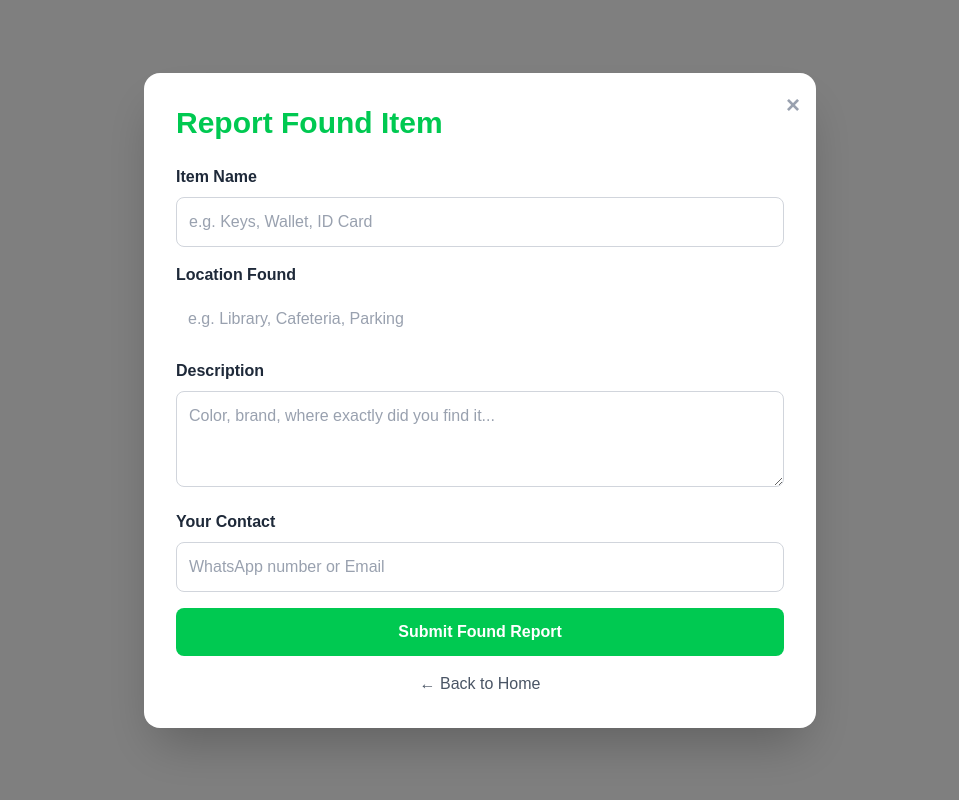
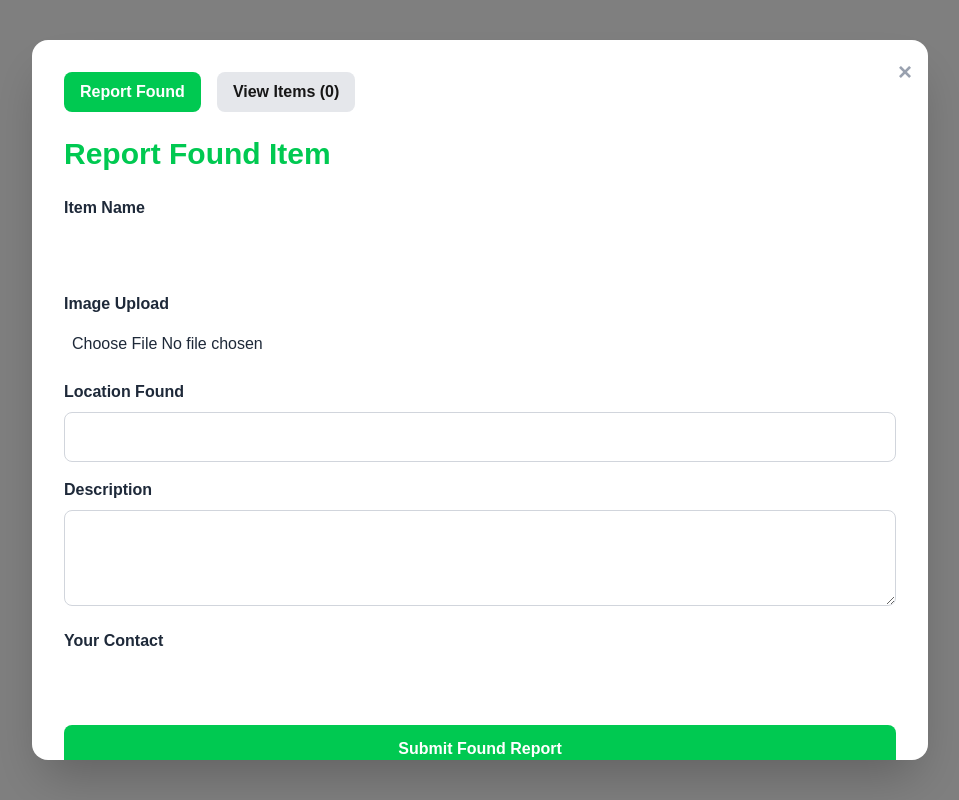
Before and after one commit to ridafarooq873-lgtm/-campus-lostfound, a Next.js app: page /found in a window 1280 px wide. Shown: the whole page, without its empty margins (160-1119 px from the left). Built offline with nearby package versions, Linux system fonts and the light colour scheme.

Commit message:
Update page.tsx

```diff
--- a/app/found/page.tsx
+++ b/app/found/page.tsx
@@ -1,70 +1,171 @@
 'use client'
-import { useState } from 'react'
+import { useState, useEffect } from 'react'
 import { useRouter } from 'next/navigation'
 
+type Item = {
+  id: string
+  name: string
+  location: string
+  desc: string
+  contact: string
+  type: 'found'
+  date: string
+  image: string
+  claimed: boolean
+}
+
 export default function FoundForm() {
-  const [form, setForm] = useState({name:'', location:'', desc:'', contact:''})
+  const [form, setForm] = useState({name:'', location:'', desc:'', contact:'', image:''})
+  const [items, setItems] = useState<Item[]>([])
+  const [search, setSearch] = useState('')
+  const [filter, setFilter] = useState<'all' | 'claimed' | 'unclaimed'>('all')
+  const [view, setView] = useState<'form' | 'list'>('form')
   const router = useRouter()
+
+  // Load items on mount
+  useEffect(() => {
+    const saved = JSON.parse(localStorage.getItem('foundItems') || '[]')
+    setItems(saved)
+  }, [])
+
+  const handleImageUpload = (e: React.ChangeEvent<HTMLInputElement>) => {
+    const file = e.target.files?.[0]
+    if (!file) return
+    const reader = new FileReader()
+    reader.onload = () => {
+      setForm({...form, image: reader.result as string})
+    }
+    reader.readAsDataURL(file)
+  }
 
   const handleSubmit = (e: React.FormEvent<HTMLFormElement>) => {
     e.preventDefault()
-    const items = JSON.parse(localStorage.getItem('foundItems') || '[]')
-    items.push({...form, type: 'found', date: new Date().toLocaleString()})
-    localStorage.setItem('foundItems', JSON.stringify(items))
+    const newItem: Item = {
+     ...form,
+      id: Date.now().toString(),
+      type: 'found',
+      date: new Date().toLocaleString(),
+      claimed: false
+    }
+    const updated = [newItem,...items]
+    setItems(updated)
+    localStorage.setItem('foundItems', JSON.stringify(updated))
     alert('Report Submitted!')
-    setForm({name:'', location:'', desc:'', contact:''})
-    router.push('/') // This will close the page and go back to home
+    setForm({name:'', location:'', desc:'', contact:'', image:''})
+    setView('list')
+  }
+
+  const handleClaim = (id: string) => {
+    const updated = items.map(item =>
+      item.id === id? {...item, claimed: true} : item
+    )
+    setItems(updated)
+    localStorage.setItem('foundItems', JSON.stringify(updated))
   }
 
   const handleClose = () => {
-    router.push('/') // Back button / X button
+    router.push('/')
   }
+
+  const filteredItems = items.filter(item => {
+    const matchesSearch = item.name.toLowerCase().includes(search.toLowerCase()) ||
+                          item.desc.toLowerCase().includes(search.toLowerCase())
+    const matchesFilter = filter === 'all' ||
+                         (filter === 'claimed' && item.claimed) ||
+                         (filter === 'unclaimed' &&!item.claimed)
+    return matchesSearch && matchesFilter
+  })
 
   return (
     <div className="fixed inset-0 bg-black/50 flex items-center justify-center p-4 z-50" onClick={handleClose}>
-      <main onClick={(e) => e.stopPropagation()} className="w-full max-w-2xl bg-white p-8 rounded-2xl shadow-2xl relative">
+      <main onClick={(e) => e.stopPropagation()} className="w-full max-w-4xl bg-white p-8 rounded-2xl shadow-2xl relative max-h-[90vh] overflow-y-auto">
 
-        {/* CLOSE BUTTON */}
         <button onClick={handleClose} className="absolute top-4 right-4 text-gray-400 hover:text-gray-800 text-2xl font-bold">
           ×
         </button>
 
+        <div className="flex gap-4 mb-6">
+          <button onClick={() => setView('form')} className={`px-4 py-2 rounded-lg font-semibold ${view==='form'? 'bg-green-500 text-white' : 'bg-gray-200'}`}>Report Found</button>
+          <button onClick={() => setView('list')} className={`px-4 py-2 rounded-lg font-semibold ${view==='list'? 'bg-green-500 text-white' : 'bg-gray-200'}`}>View Items ({items.length})</button>
+        </div>
+
+        {view === 'form'? (
+          <>
             <h1 className="text-3xl font-bold text-green-500 mb-6">Report Found Item</h1>
-
             <form onSubmit={handleSubmit} className="space-y-4">
               <div>
                 <label className="block font-semibold mb-2 text-gray-800">Item Name</label>
                 <input value={form.name} onChange={e=>setForm({...form,name:e.target.value})} required
-              placeholder="e.g. Keys, Wallet, ID Card"
-              className="w-full border border-gray-300 p-3 rounded-lg text-gray-800 placeholder-gray-400" />
+                  className="w-full border-gray-300 p-3 rounded-lg text-gray-800" />
+              </div>
+
+              <div>
+                <label className="block font-semibold mb-2 text-gray-800">Image Upload</label>
+                <input type="file" accept="image/*" onChange={handleImageUpload}
+                  className="w-full border-gray-300 p-2 rounded-lg text-gray-800" />
+                {form.image && <img src={form.image} alt="preview" className="w-32 h-32 object-cover mt-2 rounded"/>}
               </div>
 
               <div>
                 <label className="block font-semibold mb-2 text-gray-800">Location Found</label>
                 <input value={form.location} onChange={e=>setForm({...form,location:e.target.value})} required
-              placeholder="e.g. Library, Cafeteria, Parking"
-              className="w-full border-gray-300 p-3 rounded-lg text-gray-800 placeholder-gray-400" />
+                  className="w-full border border-gray-300 p-3 rounded-lg text-gray-800" />
               </div>
 
               <div>
                 <label className="block font-semibold mb-2 text-gray-800">Description</label>
                 <textarea value={form.desc} onChange={e=>setForm({...form,desc:e.target.value})} required
-              placeholder="Color, brand, where exactly did you find it..."
-              className="w-full border border-gray-300 p-3 rounded-lg h-24 text-gray-800 placeholder-gray-400"></textarea>
+                  className="w-full border border-gray-300 p-3 rounded-lg h-24 text-gray-800"></textarea>
               </div>
 
               <div>
                 <label className="block font-semibold mb-2 text-gray-800">Your Contact</label>
                 <input value={form.contact} onChange={e=>setForm({...form,contact:e.target.value})} required
-              placeholder="WhatsApp number or Email"
-              className="w-full border border-gray-300 p-3 rounded-lg text-gray-800 placeholder-gray-400" />
+                  className="w-full border-gray-300 p-3 rounded-lg text-gray-800" />
               </div>
 
-          <button type="submit"
-            className="w-full bg-green-500 text-white py-3 rounded-lg font-semibold hover:bg-green-600">
+              <button type="submit" className="w-full bg-green-500 text-white py-3 rounded-lg font-semibold hover:bg-green-600">
                 Submit Found Report
               </button>
             </form>
+          </>
+        ) : (
+          <>
+            <h1 className="text-3xl font-bold text-green-500 mb-4">Found Items</h1>
+
+            <input
+              type="text"
+              placeholder="Search items..."
+              value={search}
+              onChange={e => setSearch(e.target.value)}
+              className="w-full border-gray-300 p-3 rounded-lg mb-4 text-gray-800"
+            />
+
+            <div className="flex gap-2 mb-4">
+              <button onClick={() => setFilter('all')} className={`px-4 py-2 rounded ${filter==='all'? 'bg-green-500 text-white' : 'bg-gray-200'}`}>All</button>
+              <button onClick={() => setFilter('unclaimed')} className={`px-4 py-2 rounded ${filter==='unclaimed'? 'bg-green-500 text-white' : 'bg-gray-200'}`}>Unclaimed</button>
+              <button onClick={() => setFilter('claimed')} className={`px-4 py-2 rounded ${filter==='claimed'? 'bg-green-500 text-white' : 'bg-gray-200'}`}>Claimed</button>
+            </div>
+
+            <div className="grid grid-cols-1 md:grid-cols-2 gap-4">
+              {filteredItems.map(item => (
+                <div key={item.id} className={`border p-4 rounded-lg ${item.claimed? 'bg-gray-100 opacity-60' : 'bg-white'}`}>
+                  {item.image && <img src={item.image} alt={item.name} className="w-full h-40 object-cover rounded mb-2"/>}
+                  <h3 className="font-bold text-lg">{item.name} {item.claimed && <span className="text-xs bg-red-500 text-white px-2 py-1 rounded">CLAIMED</span>}</h3>
+                  <p className="text-sm text-gray-600"><b>Location:</b> {item.location}</p>
+                  <p className="text-sm text-gray-600"><b>Desc:</b> {item.desc}</p>
+                  <p className="text-sm text-gray-600"><b>Contact:</b> {item.contact}</p>
+                  <p className="text-xs text-gray-400 mt-2">{item.date}</p>
+                  {!item.claimed && (
+                    <button onClick={() => handleClaim(item.id)} className="mt-2 bg-red-500 text-white px-4 py-2 rounded hover:bg-red-600">
+                      Mark as Claimed
+                    </button>
+                  )}
+                </div>
+              ))}
+            </div>
+          </>
+        )}
 
         <button onClick={handleClose} className="block text-center w-full mt-4 text-gray-600 hover:underline">
           ← Back to Home
```
Lines whose indentation alone changed are shown as unchanged.
